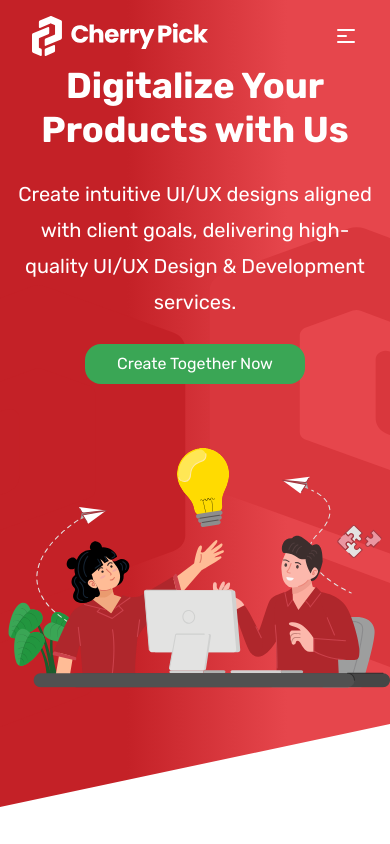
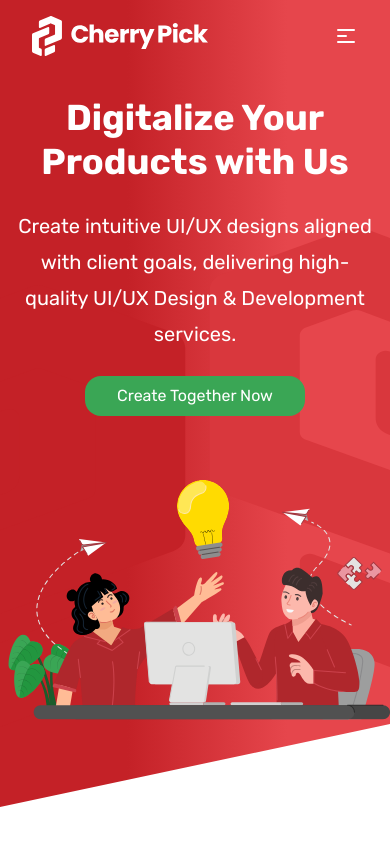
Before and after one commit to Cherrypick-Studio/Cherrypick-Landing-Page, a Next.js app: page / in a window 390 px wide. Shown: the top 844 px of the page. Built offline with nearby package versions, Linux system fonts and the light colour scheme.

Commit message:
fix padding main section

```diff
--- a/components/organisms/main-section.jsx
+++ b/components/organisms/main-section.jsx
@@ -4,7 +4,7 @@ import { Button } from '@/components/ui/button'
 
 const MainSection = () => {
   return (
-    <div className=" pt-16 md:pt-40 pb-48 md:pb-20 md:bg-cover bg-no-repeat md:bg-center md:bg-[url('/images/bg-mask.svg')] bg-[url('/images/bg-mask-3.svg')]">
+    <div className=" pt-24 md:pt-40 pb-56 md:pb-20 md:bg-cover bg-no-repeat md:bg-center md:bg-[url('/images/bg-mask.svg')] bg-[url('/images/bg-mask-3.svg')]">
       <div className='md:container md:mx-auto lg:flex space-y-16 lg:space-y-0'>
         <div className='w-full lg:w-2/5 text-center lg:text-start'>
           <Text
```
